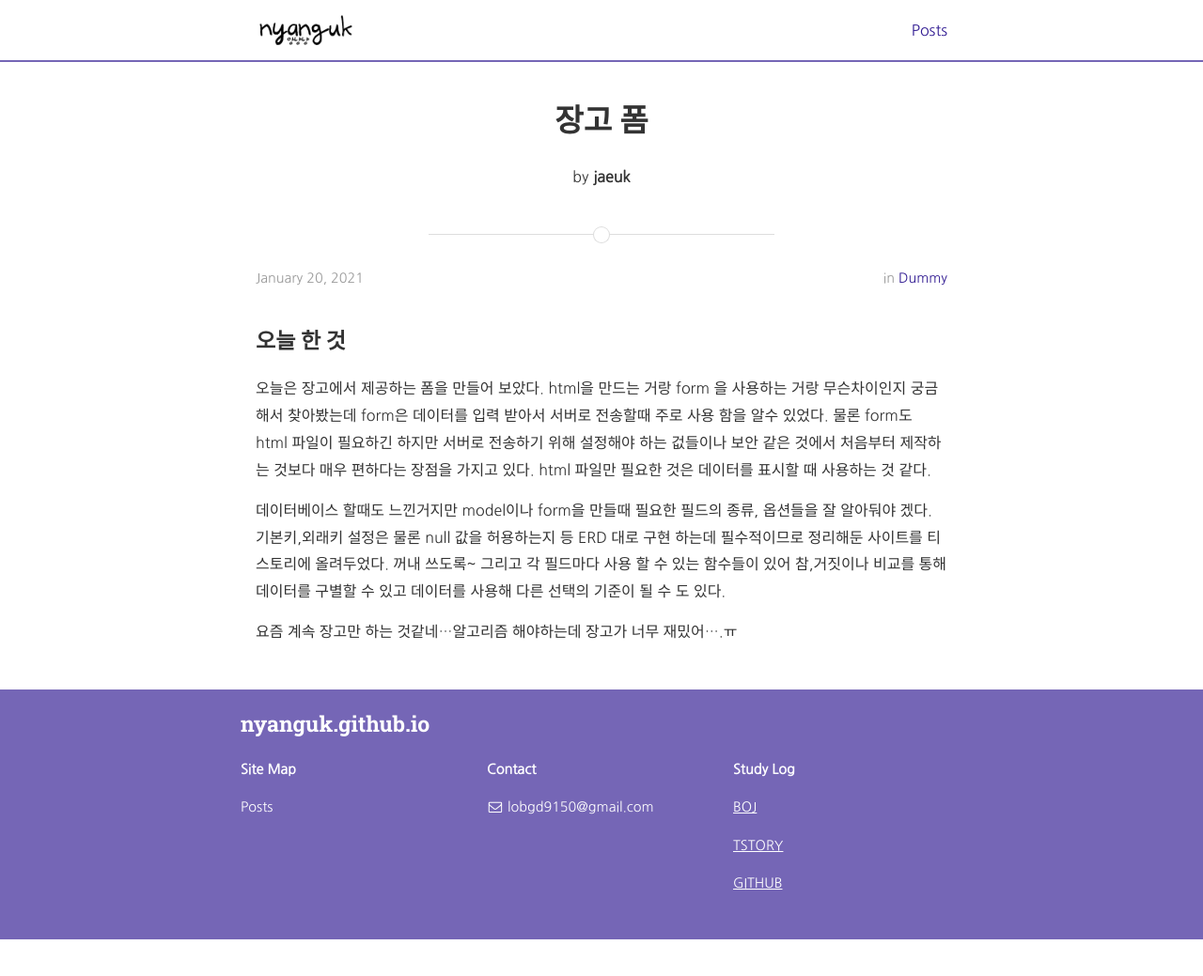
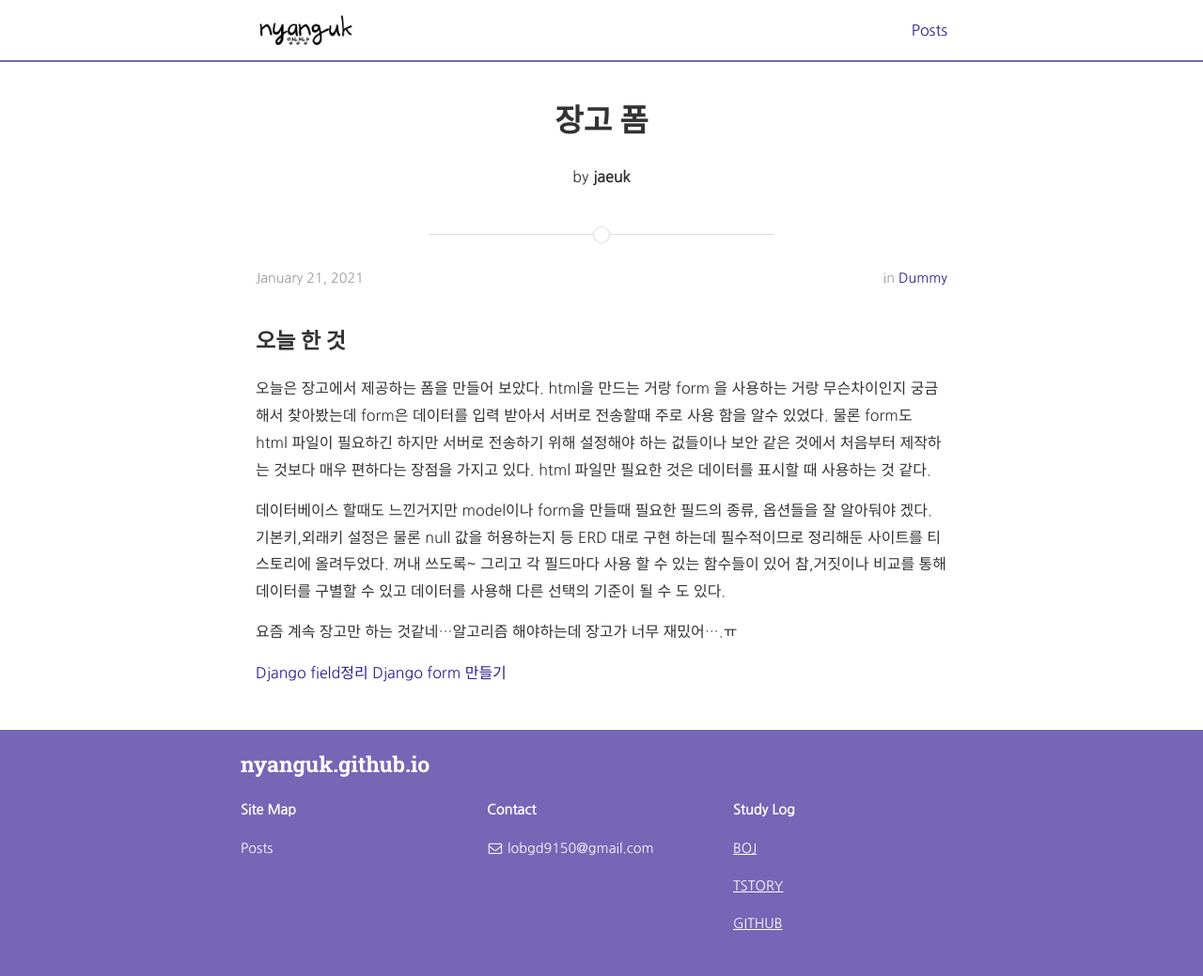
Before and after one commit to NyangUk/nyanguk.github.io, a Jekyll site: the page built from _posts/2021-01-21-장고 폼.md, in a window 1280 px wide and 1044 px high. Shown: the top 1039 px of the window at 94% size. Built offline with Jekyll 4.4.1, drawn with Linux system fonts in a browser that asks for light colours; nearby versions of some CDN libraries; comment, search, counter and statistics services are not loaded.

Commit message:
1.21 til 링크추가

```diff
--- a/_posts/2021-01-21-장고 폼.md
+++ b/_posts/2021-01-21-장고 폼.md
@@ -14,3 +14,6 @@ form은 데이터를 입력 받아서 서버로 전송할때 주로 사용 함
 함수들이 있어 참,거짓이나 비교를 통해 데이터를 구별할 수 있고 데이터를 사용해 다른 선택의 기준이 될 수 도 있다.
 
 요즘 계속 장고만 하는 것같네...알고리즘 해야하는데 장고가 너무 재밌어....ㅠ
+
+[Django field정리](https://nyanguk.tistory.com/22)
+[Django form 만들기](https://nyanguk.tistory.com/23)
```
Also changed, not shown: other parts of _posts/2021-01-21-장고 폼.md (+1 -1 lines).
